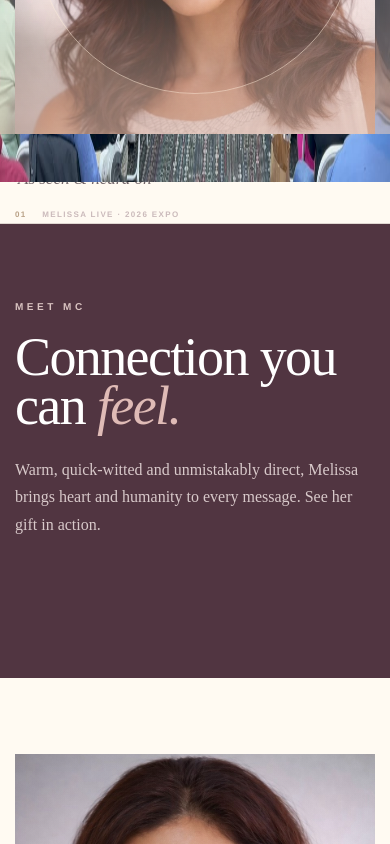
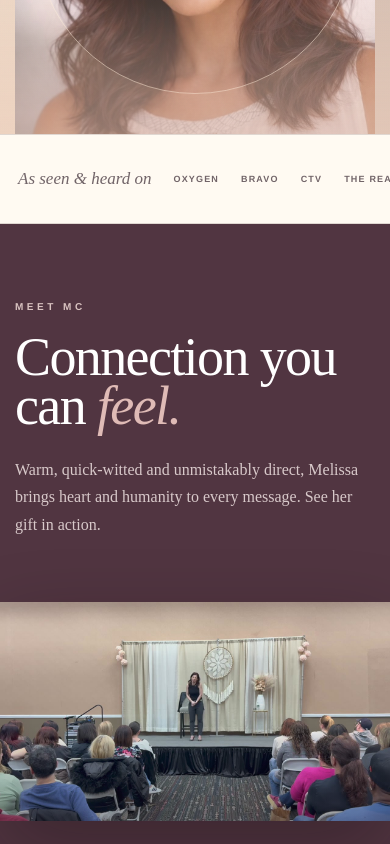
Before and after one commit to evaneiglarsh-code/Melissa-Website, a Next.js app: page / in a window 390 px wide. Shown: the part 662-1506 px from the top of the page. Built offline with nearby package versions, Linux system fonts and the light colour scheme.

Commit message:
Style live-event centerpiece as a responsive image

```diff
--- a/app/globals.css
+++ b/app/globals.css
@@ -79,8 +79,9 @@ img, video { display: block; }
 .story-heading h2, .action-copy h2, .media-story h2 { margin: 0; font: 400 clamp(60px, 7vw, 96px)/.91 var(--serif); letter-spacing: -.03em; }
 .story-heading h2 em { color: #dfbbb6; font-weight: 400; }
 .story-heading > p { max-width: 410px; margin: 0 0 10px; color: #d8c9ca; font-size: 17px; line-height: 1.7; }
-.video-frame { position: relative; width: 100%; background: #1e171a; box-shadow: 0 30px 80px rgba(18, 8, 13, .32); }
-.video-frame video { width: 100%; aspect-ratio: 16 / 9; object-fit: cover; }
+.story-image { position: relative; width: 100%; aspect-ratio: 16 / 9; overflow: hidden; background: #1e171a; box-shadow: 0 30px 80px rgba(18, 8, 13, .32); }
+.story-image img { object-fit: cover; }
+.story-image-shade { position: absolute; inset: 0; background: linear-gradient(180deg, transparent 55%, rgba(25, 14, 19, .38)); pointer-events: none; }
 .video-caption { position: absolute; left: 22px; bottom: -37px; color: #cbbabb; font: 700 8px/1 var(--sans); letter-spacing: .17em; text-transform: uppercase; }
 .video-caption span { color: var(--gold); margin-right: 12px; }
 
@@ -199,7 +200,7 @@ img, video { display: block; }
   .media-ribbon > * { flex: 0 0 auto; }
   .story-heading h2, .action-copy h2, .media-story h2 { font-size: 54px; }
   .story-heading > p { font-size: 16px; }
-  .video-frame { width: calc(100% + 30px); margin-left: -15px; }
+  .story-image { width: calc(100% + 30px); margin-left: -15px; }
   .video-caption { left: 15px; }
   .about-inner, .section-title, .mission, .media-story-grid { grid-template-columns: 1fr; }
   .about-photo { min-height: 460px; }
```
